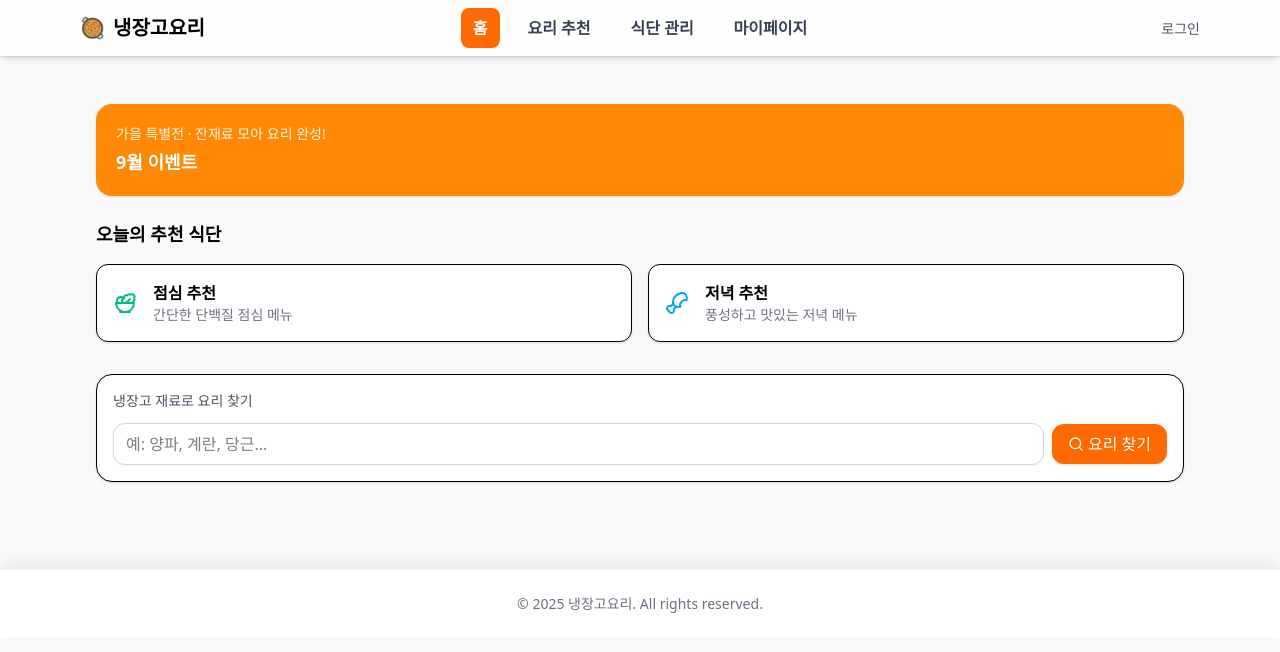
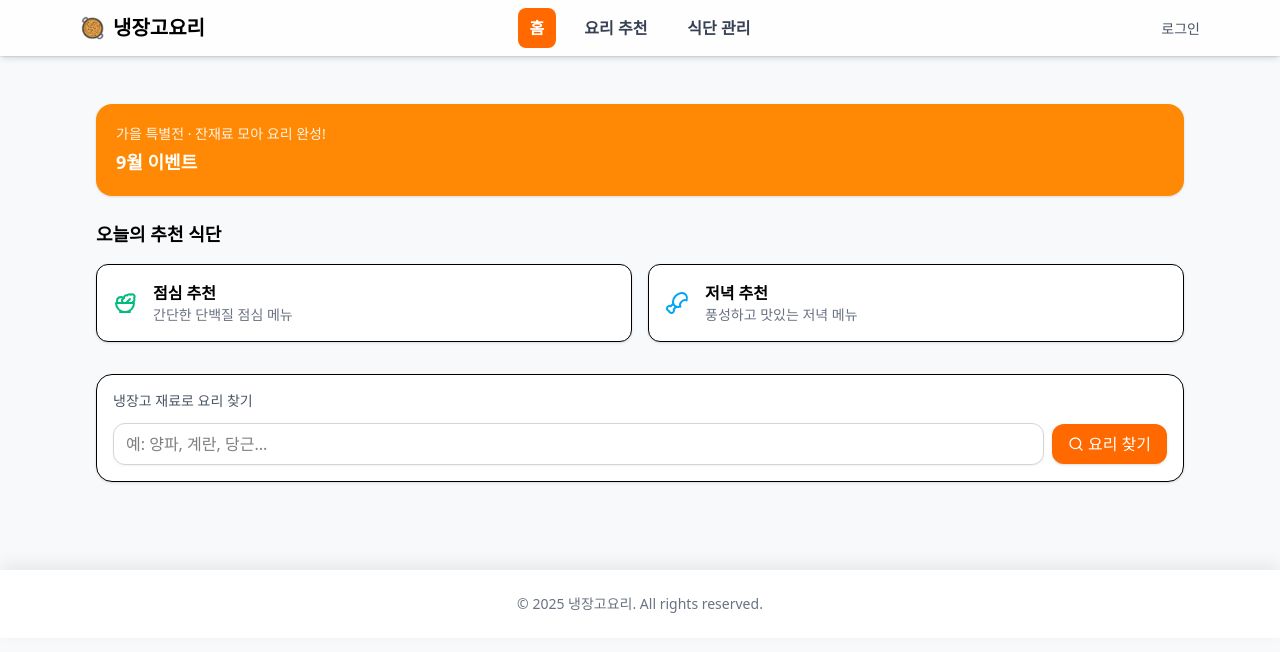
Before and after one commit to ncp-vst/frontend, a Next.js app: page / in a window 1280 px wide. Shown: the top 652 px of the page. Built offline with nearby package versions, Linux system fonts and the light colour scheme.

Commit message:
마이페이지 버튼 삭제 (#24)

```diff
--- a/src/components/Header.tsx
+++ b/src/components/Header.tsx
@@ -42,7 +42,6 @@ export default function Header() {
           <NavItem href="/">홈</NavItem>
           <NavItem href="/recipes">요리 추천</NavItem>
           <NavItem href="/mealplan">식단 관리</NavItem>
-          <NavItem href="/my">마이페이지</NavItem>
         </nav>
 
         <div className="justify-self-end hidden md:block">
```
